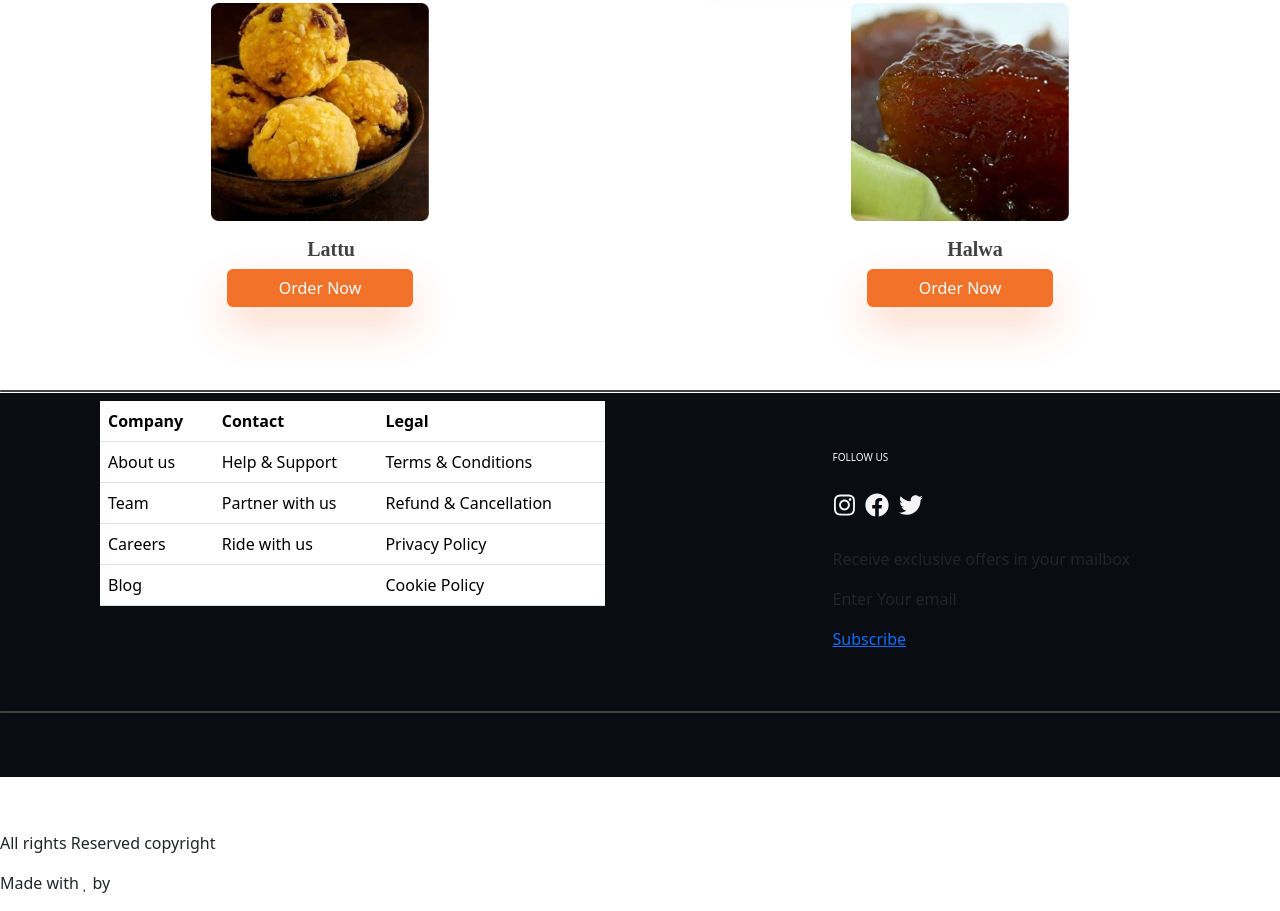
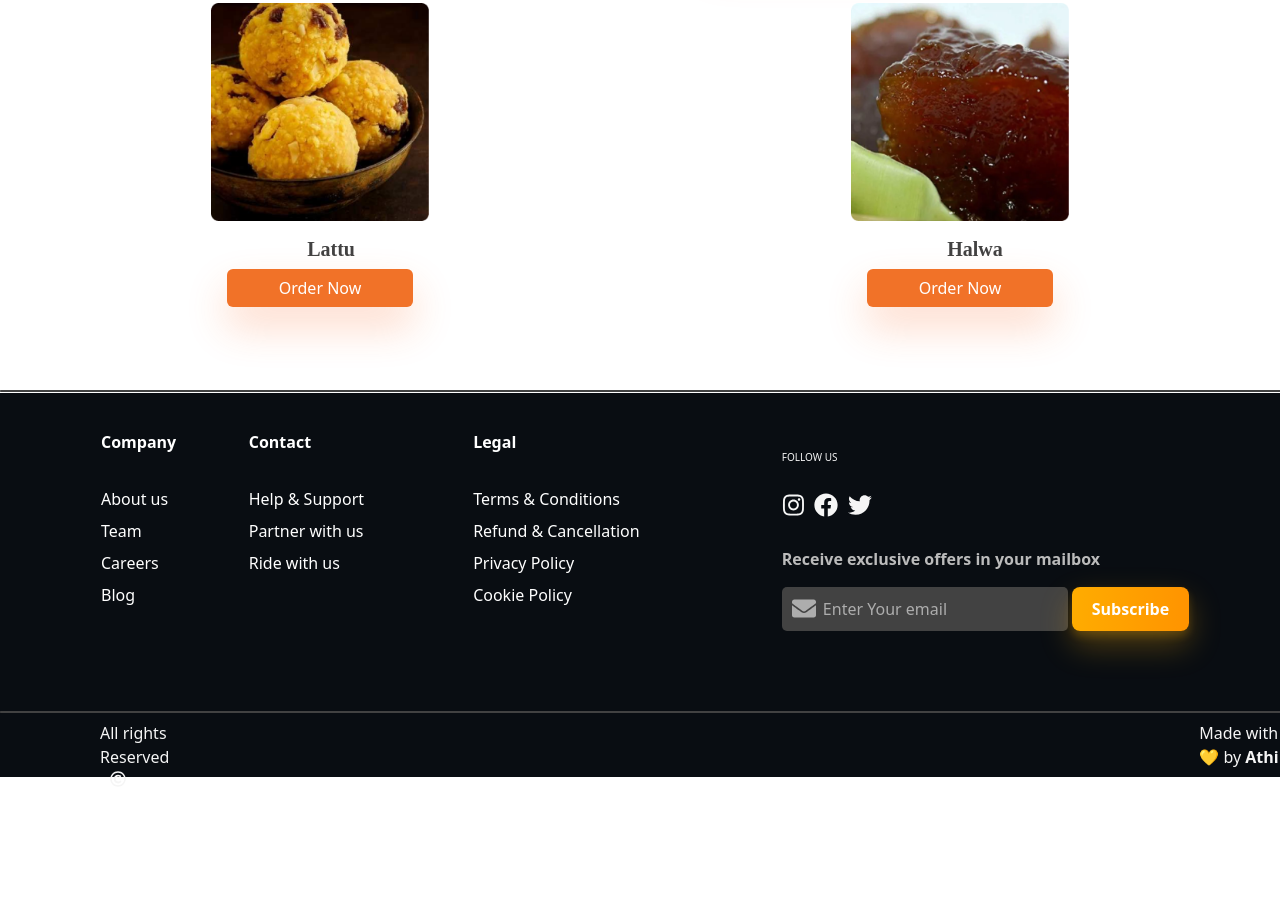
Before and after one commit to MahalakshmiS97/Food-Landing, a plain HTML site: page index.html in a window 1280 px wide. Shown: the part 3137-4048 px from the top of the page. After the commit the page ends 3946 px from the top, so only its background shows below. Drawn offline with nearby package versions, Linux system fonts and the light colour scheme; a web font is replaced by a local one.

Commit message:
completed

```diff
--- a/index.html
+++ b/index.html
@@ -261,7 +261,7 @@
     <img src="./images/footerline.png" alt="footer line" class="bottomfooterline">
     <div class="footdiv1">
         <div class="footdiv2">
-            <table class="table">
+            <table class="table1">
                 <thead>
                     <tr>
                     <th>Company</th>
@@ -300,19 +300,20 @@
               <div class="twitter"></div>
             </div>
             <div class="footdiv4">
-            <p>Receive exclusive offers in your mailbox</p>
-              <p>Enter Your email</p>
-              <a href="#" target="_blank">Subscribe</a>
+            <p class="receive">Receive exclusive offers in your mailbox</p>
+              <p class="email">&nbsp &nbsp &nbsp &nbspEnter Your email</p>
+              <a href="#" target="_blank" class="subscribe">Subscribe</a>
             </div>
+            <div class="message"></div>
         </div>
 
     </div>
-    <div class="footdiv4">
     <div class="footdiv5">
-        <p class="rights">All rights Reserved copyright</p>
+    <div class="footdiv6">
+        <p class="rights">All rights Reserved</p>
     </div>
-    <div class="footdiv6">
-        <p class="made">Made with  by</p>
+    <div class="footdiv7">
+        <p class="made">Made with 💛 by<span class="name"> Athi</span></p>
     </div>
 </div>
 </footer>
--- a/style.css
+++ b/style.css
@@ -409,14 +409,25 @@
     display:flex;
     justify-content: space-between;
 }
-.table{
-    background-color: black;
+.table1{
     margin-top: -400px;
     margin-left:100px;
+    width:150%;
+    height:100%;
+}
+th{
+    font-weight: 700;
+    color:white;
+    line-height: 80px;
+}
+td{
+    font-weight: 400;
+    color:white;
+    line-height: 30px;
 }
 .footdiv3{
     margin-top: -350px;
-    margin-right: 150px;
+    margin-right: 180px;
 }
 .footdiv3 h4{
     color: #F5F5F5;
@@ -440,3 +451,60 @@
 .footdiv4{
     margin-top: 30px;
 }
+.receive{
+    font-weight: 700;
+    color: #BBBBBB;
+}
+.email{
+    font-weight:400;
+    color:#ADADAD;
+    padding: 10px 12px;
+    width:90%;
+    border-radius:5px;
+    background-color: #424242;
+}
+.subscribe{
+    text-decoration: none;
+    font-weight: 700;
+    color:white;
+    border-radius: 8px;
+    background: var(--yellow-button, linear-gradient(93deg, #FFB800 -47.72%, #FF8A00 136.81%));
+    box-shadow: 0px 14px 32px 0px rgba(255, 178, 14, 0.29), 0px 5px 8px 0px rgba(222, 151, 0, 0.24);
+    padding: 10px 20px;
+    position: absolute;
+    margin-left: 290px;
+    margin-top: -60px;
+}
+.message{
+    content: url(./images/envelope.svg);
+    position: absolute;
+    margin-top:-48px;
+    margin-left: 10px;
+}
+.footdiv5{
+    display: flex;
+    position: absolute;
+    margin-top: -80px;
+}
+.rights{
+    font-weight:400;
+    color: #F5F5F5;
+    margin-left:50px;
+}
+.rights::after{
+    content: url(./images/copyright.svg);
+    margin-left: 10px;
+}
+.footdiv7{
+  margin-left: 1030px;
+}
+.made{
+    font-weight: 400;
+    color:#F5F5F5;
+}
+.footdiv6{
+    margin-left: 50px;
+}
+.name{
+    font-weight: 800;
+}
```
Also changed, not shown: images/copyright.svg (added).
